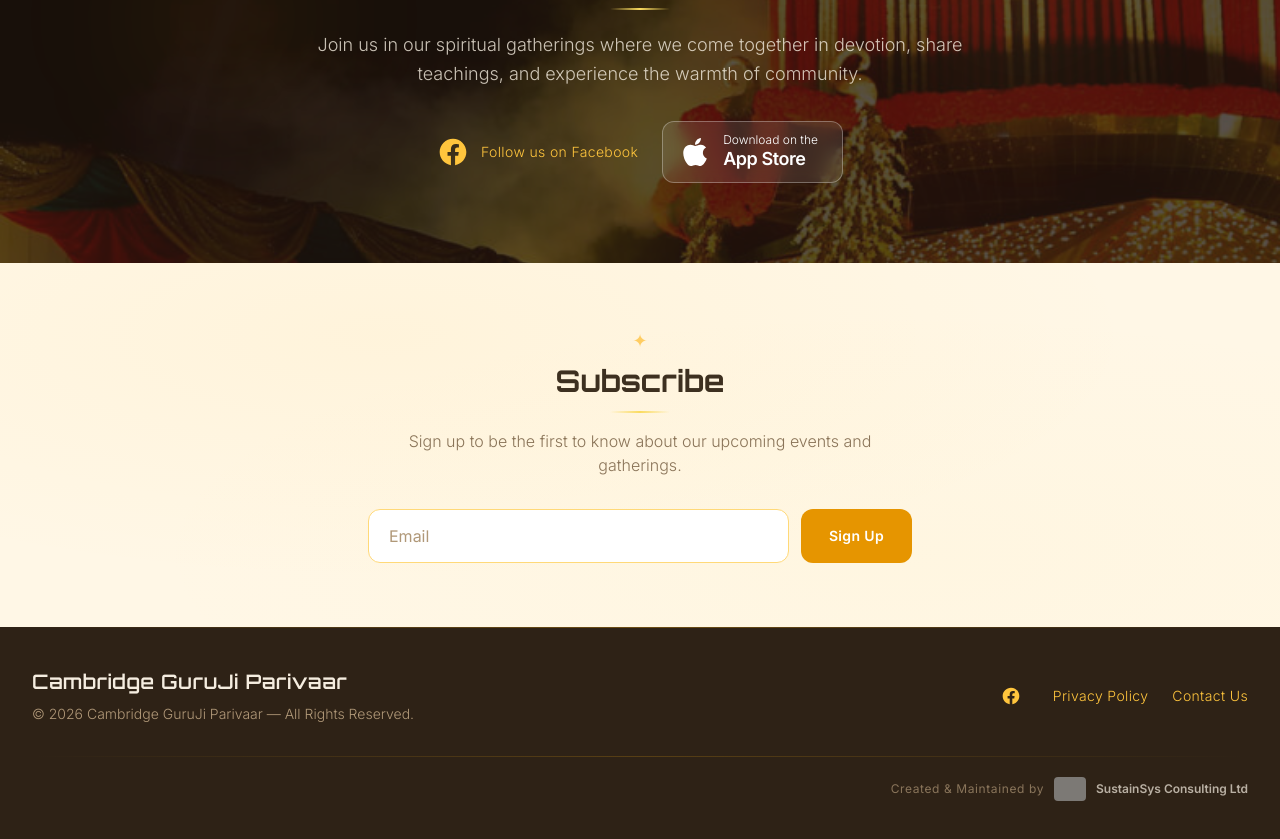
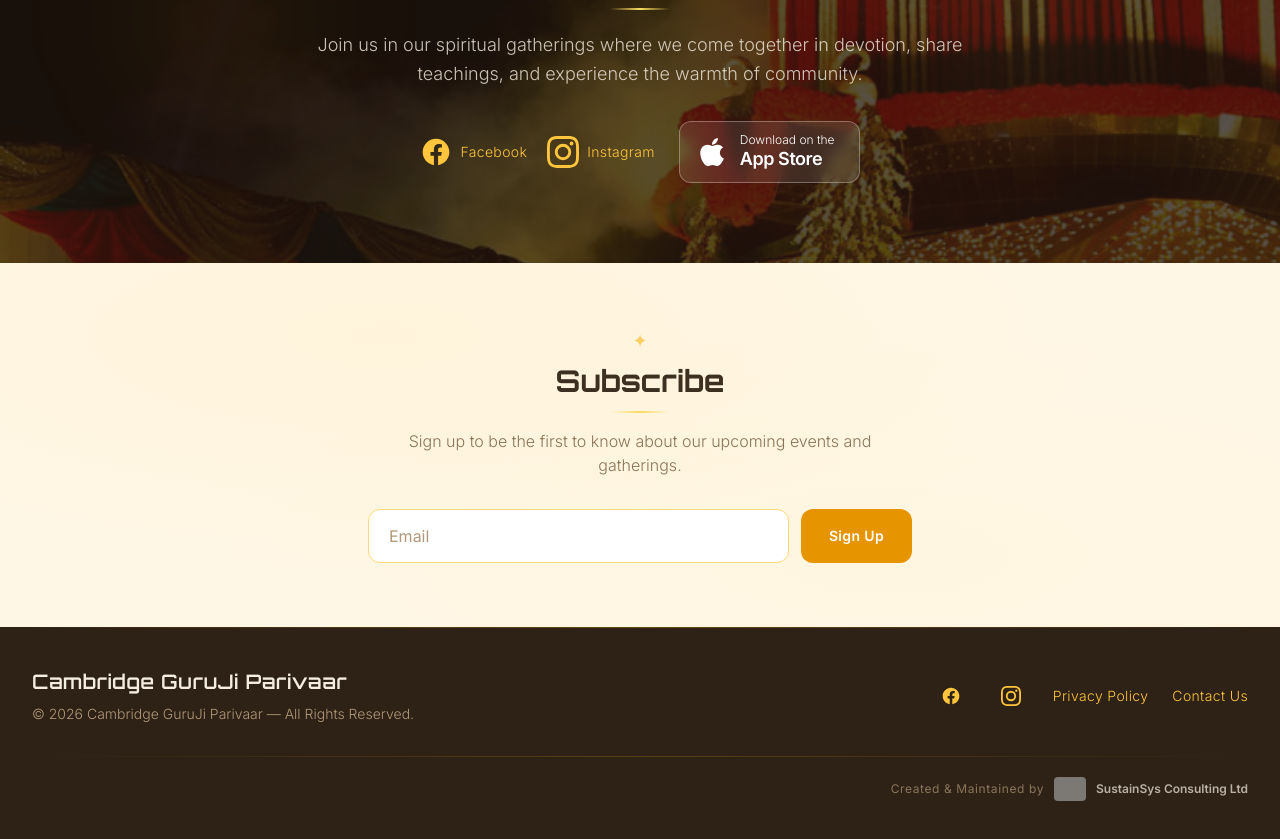
Before and after one commit to Sustainsys2025/GuruJi-Website, a Next.js app: page / in a window 1280 px wide. Shown: the part 2920-3759 px from the top of the page. Built offline with nearby package versions, Linux system fonts and the light colour scheme; grey boxes are pictures that could not be loaded.

Commit message:
Add Facebook, Instagram and App Store links across website

```diff
--- a/src/app/contact/page.tsx
+++ b/src/app/contact/page.tsx
@@ -2,6 +2,7 @@
 import HeroSection from "@/components/HeroSection";
 import ContactForm from "@/components/ContactForm";
 import contactData from "@/data/contact.json";
+import siteData from "@/data/site.json";
 
 export const metadata: Metadata = {
   title: "Contact Us",
@@ -76,6 +77,37 @@
                   <span className="font-semibold text-sm tracking-wide">Get our iOS App</span>
                 </a>
               </div>
+
+              {/* Social Links */}
+              <div className="flex items-center gap-4 mt-6">
+                <span className="text-indigo-400 text-sm">Follow us:</span>
+                {siteData.socialLinks.facebook && (
+                  <a
+                    href={siteData.socialLinks.facebook}
+                    target="_blank"
+                    rel="noopener noreferrer"
+                    aria-label="Follow us on Facebook"
+                    className="text-[#1877F2] hover:opacity-80 transition-opacity duration-300 group"
+                  >
+                    <svg className="w-7 h-7 group-hover:scale-110 transition-transform duration-300" fill="currentColor" viewBox="0 0 24 24" aria-hidden="true">
+                      <path d="M22 12c0-5.523-4.477-10-10-10S2 6.477 2 12c0 4.991 3.657 9.128 8.438 9.878v-6.987h-2.54V12h2.54V9.797c0-2.506 1.492-3.89 3.777-3.89 1.094 0 2.238.195 2.238.195v2.46h-1.26c-1.243 0-1.63.771-1.63 1.562V12h2.773l-.443 2.89h-2.33v6.988C18.343 21.128 22 16.991 22 12z" />
+                    </svg>
+                  </a>
+                )}
+                {siteData.socialLinks.instagram && (
+                  <a
+                    href={siteData.socialLinks.instagram}
+                    target="_blank"
+                    rel="noopener noreferrer"
+                    aria-label="Follow us on Instagram"
+                    className="text-[#E1306C] hover:opacity-80 transition-opacity duration-300 group"
+                  >
+                    <svg className="w-7 h-7 group-hover:scale-110 transition-transform duration-300" fill="currentColor" viewBox="0 0 24 24" aria-hidden="true">
+                      <path d="M12 2.163c3.204 0 3.584.012 4.85.07 3.252.148 4.771 1.691 4.919 4.919.058 1.265.069 1.645.069 4.849 0 3.205-.012 3.584-.069 4.849-.149 3.225-1.664 4.771-4.919 4.919-1.266.058-1.644.07-4.85.07-3.204 0-3.584-.012-4.849-.07-3.26-.149-4.771-1.699-4.919-4.92-.058-1.265-.07-1.644-.07-4.849 0-3.204.013-3.583.07-4.849.149-3.227 1.664-4.771 4.919-4.919 1.266-.057 1.645-.069 4.849-.069zM12 0C8.741 0 8.333.014 7.053.072 2.695.272.273 2.69.073 7.052.014 8.333 0 8.741 0 12c0 3.259.014 3.668.072 4.948.2 4.358 2.618 6.78 6.98 6.98C8.333 23.986 8.741 24 12 24c3.259 0 3.668-.014 4.948-.072 4.354-.2 6.782-2.618 6.979-6.98.059-1.28.073-1.689.073-4.948 0-3.259-.014-3.667-.072-4.947-.196-4.354-2.617-6.78-6.979-6.98C15.668.014 15.259 0 12 0zm0 5.838a6.162 6.162 0 100 12.324 6.162 6.162 0 000-12.324zM12 16a4 4 0 110-8 4 4 0 010 8zm6.406-11.845a1.44 1.44 0 100 2.881 1.44 1.44 0 000-2.881z" />
+                    </svg>
+                  </a>
+                )}
+              </div>
             </div>
 
             {/* Right: Google Map */}
--- a/src/app/page.tsx
+++ b/src/app/page.tsx
@@ -120,20 +120,36 @@
             {homeData.cta.description}
           </p>
           <div className="mt-8 flex flex-col sm:flex-row items-center justify-center gap-6">
+            <div className="flex items-center gap-5">
               {siteData.socialLinks.facebook && (
                 <a
                   href={siteData.socialLinks.facebook}
                   target="_blank"
                   rel="noopener noreferrer"
-                className="inline-flex items-center gap-3 text-lavender-300 hover:text-white transition-colors duration-300 group"
+                  className="inline-flex items-center gap-2 text-lavender-300 hover:text-white transition-colors duration-300 group"
                   aria-label="Follow us on Facebook"
                 >
                   <svg className="w-8 h-8 group-hover:scale-110 transition-transform duration-300" fill="currentColor" viewBox="0 0 24 24" aria-hidden="true">
                     <path d="M22 12c0-5.523-4.477-10-10-10S2 6.477 2 12c0 4.991 3.657 9.128 8.438 9.878v-6.987h-2.54V12h2.54V9.797c0-2.506 1.492-3.89 3.777-3.89 1.094 0 2.238.195 2.238.195v2.46h-1.26c-1.243 0-1.63.771-1.63 1.562V12h2.773l-.443 2.89h-2.33v6.988C18.343 21.128 22 16.991 22 12z" />
                   </svg>
-                <span className="text-sm font-light tracking-wide">Follow us on Facebook</span>
+                  <span className="text-sm font-light tracking-wide">Facebook</span>
                 </a>
               )}
+              {siteData.socialLinks.instagram && (
+                <a
+                  href={siteData.socialLinks.instagram}
+                  target="_blank"
+                  rel="noopener noreferrer"
+                  className="inline-flex items-center gap-2 text-lavender-300 hover:text-white transition-colors duration-300 group"
+                  aria-label="Follow us on Instagram"
+                >
+                  <svg className="w-8 h-8 group-hover:scale-110 transition-transform duration-300" fill="currentColor" viewBox="0 0 24 24" aria-hidden="true">
+                    <path d="M12 2.163c3.204 0 3.584.012 4.85.07 3.252.148 4.771 1.691 4.919 4.919.058 1.265.069 1.645.069 4.849 0 3.205-.012 3.584-.069 4.849-.149 3.225-1.664 4.771-4.919 4.919-1.266.058-1.644.07-4.85.07-3.204 0-3.584-.012-4.849-.07-3.26-.149-4.771-1.699-4.919-4.92-.058-1.265-.07-1.644-.07-4.849 0-3.204.013-3.583.07-4.849.149-3.227 1.664-4.771 4.919-4.919 1.266-.057 1.645-.069 4.849-.069zM12 0C8.741 0 8.333.014 7.053.072 2.695.272.273 2.69.073 7.052.014 8.333 0 8.741 0 12c0 3.259.014 3.668.072 4.948.2 4.358 2.618 6.78 6.98 6.98C8.333 23.986 8.741 24 12 24c3.259 0 3.668-.014 4.948-.072 4.354-.2 6.782-2.618 6.979-6.98.059-1.28.073-1.689.073-4.948 0-3.259-.014-3.667-.072-4.947-.196-4.354-2.617-6.78-6.979-6.98C15.668.014 15.259 0 12 0zm0 5.838a6.162 6.162 0 100 12.324 6.162 6.162 0 000-12.324zM12 16a4 4 0 110-8 4 4 0 010 8zm6.406-11.845a1.44 1.44 0 100 2.881 1.44 1.44 0 000-2.881z" />
+                  </svg>
+                  <span className="text-sm font-light tracking-wide">Instagram</span>
+                </a>
+              )}
+            </div>
             <a
               href="https://apps.apple.com/gb/app/guruji-cambridge/id6760822891"
               target="_blank"
--- a/src/components/Footer.tsx
+++ b/src/components/Footer.tsx
@@ -4,6 +4,7 @@
   siteName: string;
   socialLinks: {
     facebook?: string;
+    instagram?: string;
   };
 }
 
@@ -41,6 +42,19 @@
               >
                 <svg className="w-5 h-5" fill="currentColor" viewBox="0 0 24 24" aria-hidden="true">
                   <path d="M22 12c0-5.523-4.477-10-10-10S2 6.477 2 12c0 4.991 3.657 9.128 8.438 9.878v-6.987h-2.54V12h2.54V9.797c0-2.506 1.492-3.89 3.777-3.89 1.094 0 2.238.195 2.238.195v2.46h-1.26c-1.243 0-1.63.771-1.63 1.562V12h2.773l-.443 2.89h-2.33v6.988C18.343 21.128 22 16.991 22 12z" />
+                </svg>
+              </a>
+            )}
+            {socialLinks.instagram && (
+              <a
+                href={socialLinks.instagram}
+                target="_blank"
+                rel="noopener noreferrer"
+                aria-label="Visit our Instagram page"
+                className="text-lavender-300 hover:text-white transition-colors duration-300 p-2 rounded-full hover:bg-lavender-600/20"
+              >
+                <svg className="w-5 h-5" fill="currentColor" viewBox="0 0 24 24" aria-hidden="true">
+                  <path d="M12 2.163c3.204 0 3.584.012 4.85.07 3.252.148 4.771 1.691 4.919 4.919.058 1.265.069 1.645.069 4.849 0 3.205-.012 3.584-.069 4.849-.149 3.225-1.664 4.771-4.919 4.919-1.266.058-1.644.07-4.85.07-3.204 0-3.584-.012-4.849-.07-3.26-.149-4.771-1.699-4.919-4.92-.058-1.265-.07-1.644-.07-4.849 0-3.204.013-3.583.07-4.849.149-3.227 1.664-4.771 4.919-4.919 1.266-.057 1.645-.069 4.849-.069zM12 0C8.741 0 8.333.014 7.053.072 2.695.272.273 2.69.073 7.052.014 8.333 0 8.741 0 12c0 3.259.014 3.668.072 4.948.2 4.358 2.618 6.78 6.98 6.98C8.333 23.986 8.741 24 12 24c3.259 0 3.668-.014 4.948-.072 4.354-.2 6.782-2.618 6.979-6.98.059-1.28.073-1.689.073-4.948 0-3.259-.014-3.667-.072-4.947-.196-4.354-2.617-6.78-6.979-6.98C15.668.014 15.259 0 12 0zm0 5.838a6.162 6.162 0 100 12.324 6.162 6.162 0 000-12.324zM12 16a4 4 0 110-8 4 4 0 010 8zm6.406-11.845a1.44 1.44 0 100 2.881 1.44 1.44 0 000-2.881z" />
                 </svg>
               </a>
             )}
--- a/src/data/site.json
+++ b/src/data/site.json
@@ -12,7 +12,8 @@
     "country": "United Kingdom"
   },
   "socialLinks": {
-    "facebook": "https://www.facebook.com/groups/example"
+    "facebook": "https://www.facebook.com/share/g/18NnzNP2D2/?mibextid=wwXIfr",
+    "instagram": "https://www.instagram.com/gurujicambridgeparivar?igsh=MWRsZTlkZ3J0aG1zYw%3D%3D&utm_source=qr"
   },
   "coordinates": {
     "lat": 52.2053,
```
Lines whose indentation alone changed are shown as unchanged.
